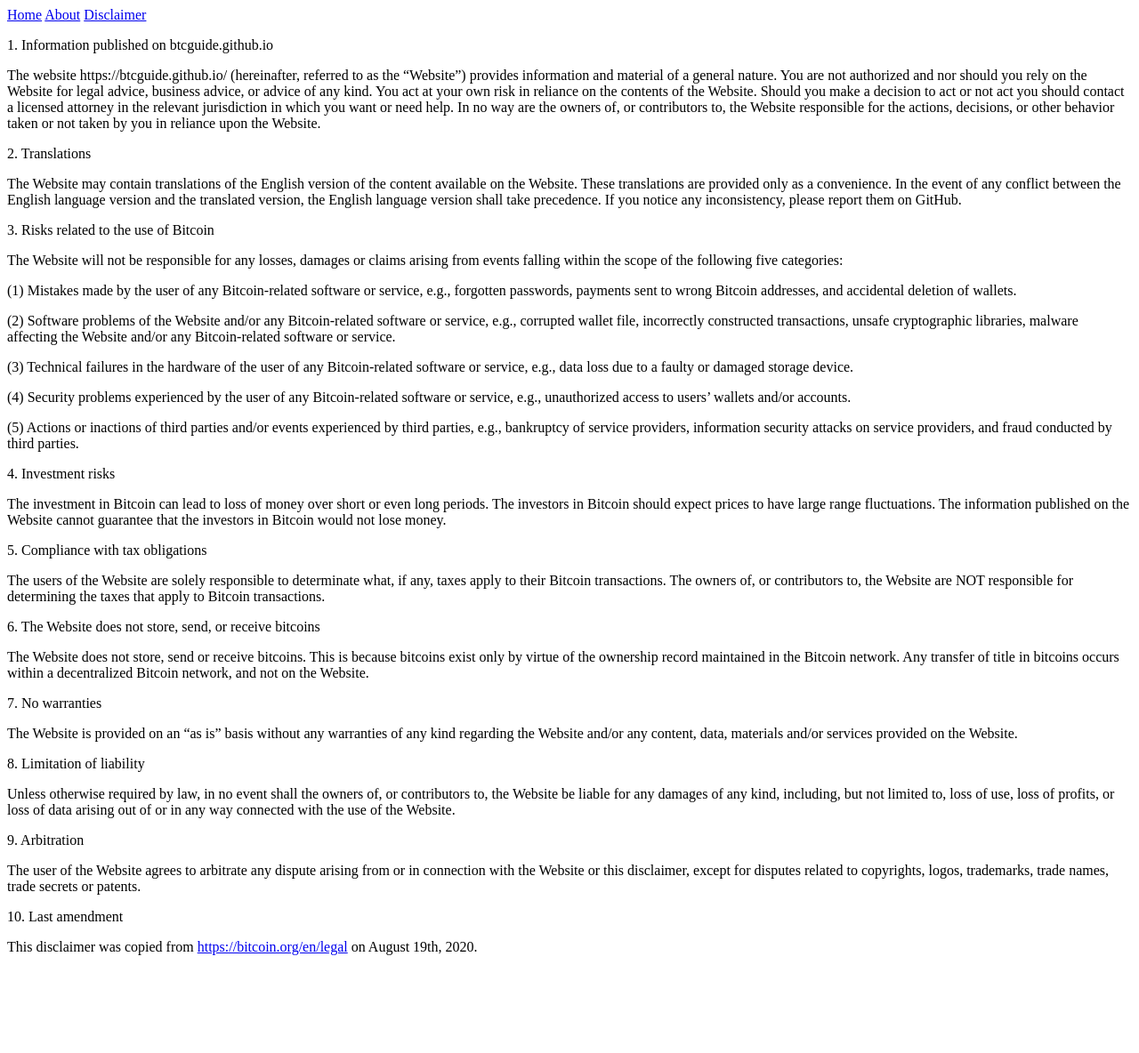
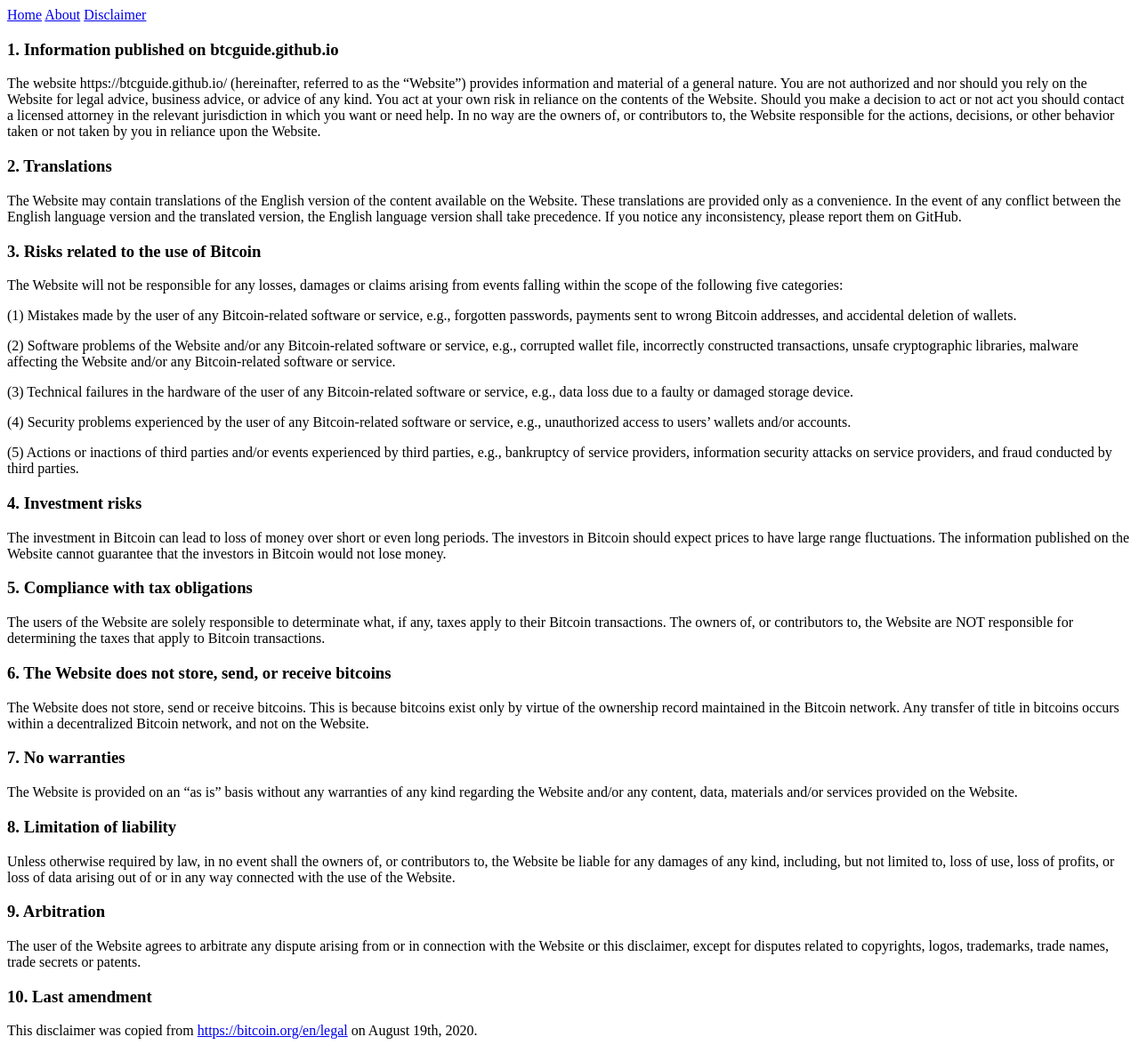
Before and after one commit to btcguide/btcguide.github.io, a Jekyll site: the page built from disclaimer.md, in a window 1280 px wide. Shown: the whole page at 89% size. Built offline with Jekyll 4.4.1, drawn with Linux system fonts in a browser that asks for light colours; before the commit the page ends 1090 px from its top, so only the background shows below that.

Commit message:
fix formatting

```diff
--- a/disclaimer.md
+++ b/disclaimer.md
@@ -2,16 +2,16 @@
 title: disclaimer
 ---
 
-1\. Information published on btcguide.github.io
+### 1. Information published on btcguide.github.io
 
   The website https://btcguide.github.io/ (hereinafter, referred to as the "Website") provides information and material of a general nature. You are not authorized and nor should you rely on the Website for legal advice, business advice, or advice of any kind. You act at your own risk in reliance on the contents of the Website. Should you make a decision to act or not act you should contact a licensed attorney in the relevant jurisdiction in which you want or need help. In no way are the owners of, or contributors to, the Website responsible for the actions, decisions, or other behavior taken or not taken by you in reliance upon the Website.
 
 
-2\. Translations
+### 2. Translations
 
   The Website may contain translations of the English version of the content available on the Website. These translations are provided only as a convenience. In the event of any conflict between the English language version and the translated version, the English language version shall take precedence. If you notice any inconsistency, please report them on GitHub.
 
-3\. Risks related to the use of Bitcoin
+### 3. Risks related to the use of Bitcoin
 
 The Website will not be responsible for any losses, damages or claims arising from events falling within the scope of the following five categories:
 
@@ -25,30 +25,30 @@ The Website will not be responsible for any losses, damages or claims arising fr
 
 (5) Actions or inactions of third parties and/or events experienced by third parties, e.g., bankruptcy of service providers, information security attacks on service providers, and fraud conducted by third parties.
 
-4\. Investment risks
+### 4. Investment risks
 
 The investment in Bitcoin can lead to loss of money over short or even long periods. The investors in Bitcoin should expect prices to have large range fluctuations. The information published on the Website cannot guarantee that the investors in Bitcoin would not lose money.
 
-5\. Compliance with tax obligations
+### 5. Compliance with tax obligations
 
 The users of the Website are solely responsible to determinate what, if any, taxes apply to their Bitcoin transactions. The owners of, or contributors to, the Website are NOT responsible for determining the taxes that apply to Bitcoin transactions.
 
-6\. The Website does not store, send, or receive bitcoins
+### 6. The Website does not store, send, or receive bitcoins
 
 The Website does not store, send or receive bitcoins. This is because bitcoins exist only by virtue of the ownership record maintained in the Bitcoin network. Any transfer of title in bitcoins occurs within a decentralized Bitcoin network, and not on the Website.
 
-7\. No warranties
+### 7. No warranties
 
 The Website is provided on an "as is" basis without any warranties of any kind regarding the Website and/or any content, data, materials and/or services provided on the Website.
 
-8\. Limitation of liability
+### 8. Limitation of liability
 
 Unless otherwise required by law, in no event shall the owners of, or contributors to, the Website be liable for any damages of any kind, including, but not limited to, loss of use, loss of profits, or loss of data arising out of or in any way connected with the use of the Website.
 
-9\. Arbitration
+### 9. Arbitration
 
 The user of the Website agrees to arbitrate any dispute arising from or in connection with the Website or this disclaimer, except for disputes related to copyrights, logos, trademarks, trade names, trade secrets or patents.
 
-10\. Last amendment
+### 10. Last amendment
 
 This disclaimer was copied from [https://bitcoin.org/en/legal](https://bitcoin.org/en/legal) on August 19th, 2020.
```
